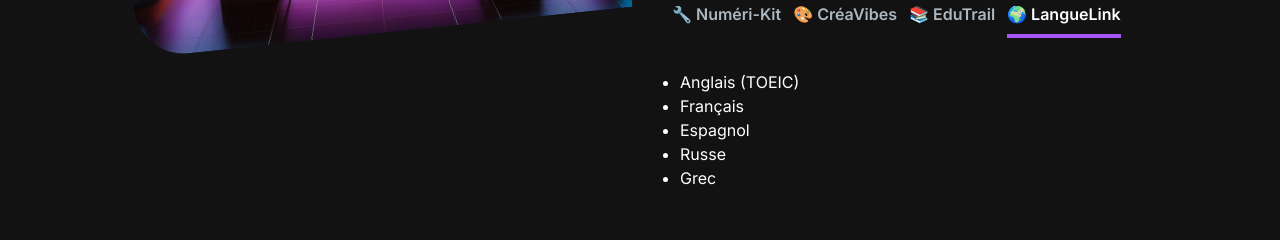
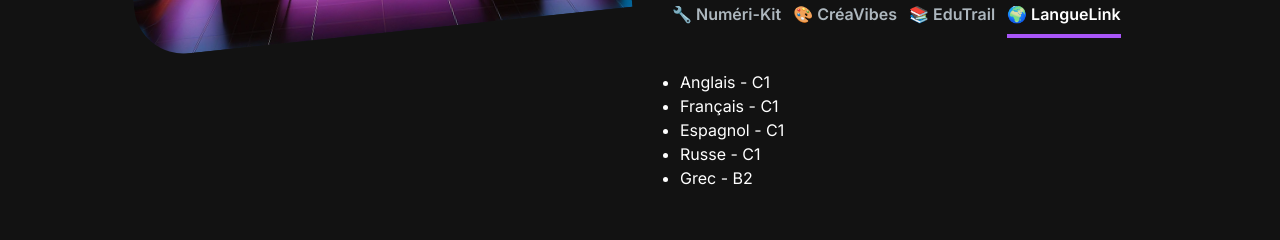
Before and after one commit to capuchinisimos/portfolio-5, a Next.js app: page / in a window 1280 px wide. Both pictures are taken after a click on the button "🌍 LangueLink". Shown: the part 1294-1534 px from the top of the page. Built offline with nearby package versions, Linux system fonts and the light colour scheme.

Commit message:
corrections &apos

```diff
--- a/src/app/components/AboutSection.jsx
+++ b/src/app/components/AboutSection.jsx
@@ -60,11 +60,11 @@ const TAB_DATA = [
     <>
       <ul className="list-disc pl-4">
         <li>
-          Openclassrooms - Développement d'applications JavaScript React - Titre RNCP Niveau BAC+4 (en cours)
+          Openclassrooms - Développement d&apos;applications JavaScript React - Titre RNCP Niveau BAC+4 (en cours)
           </li>
           <br/>
         <li>
-          Université d'État des Télécommunications de Saint-Pétersbourg nommée d'après le Professeur M.A. Bonch-Bruevich - Programmation dans les Systèmes Informatiques (2021)
+          Université d&apos;État des Télécommunications de Saint-Pétersbourg nommée d&apos;après le Professeur M.A. Bonch-Bruevich - Programmation dans les Systèmes Informatiques (2021)
         </li>
       </ul>
     </>
@@ -96,11 +96,11 @@ const TAB_DATA = [
     id: "langues",
     content: (
       <ul className="list-disc pl-2">
-        <li>Anglais (TOEIC) </li>
-        <li>Français</li>
-        <li>Espagnol </li>
-        <li>Russe </li>
-         <li>Grec </li>
+        <li>Anglais - C1 </li>
+        <li>Français - C1</li>
+        <li>Espagnol - C1</li>
+        <li>Russe - C1</li>
+         <li>Grec - B2</li>
       </ul>
     ),
   },
@@ -125,15 +125,15 @@ const AboutSection = () => {
           <h2 className="text-4xl font-bold text-white mb-4">01. Ma Saga Numérique</h2>
           <p className="text-base md:text-md">
             <br/>
-            ✨ C'est moi, la digital nomade, slalomant entre codes et créativité depuis ma sortie de l'Université de Télécommunications en 2021. Actuellement, je me spécialise chez OpenClassrooms pour devenir maître Jedi en JavaScript et React, prête à conquérir le web.
+            ✨ C&apos;est moi, la digital nomade, slalomant entre codes et créativité depuis ma sortie de l&apos;Université de Télécommunications en 2021. Actuellement, je me spécialise chez OpenClassrooms pour devenir maître Jedi en JavaScript et React, prête à conquérir le web.
 
 <br/><br/>
-🌍 Avec un cocktail de langues (anglais, espagnol, grec, russe, français) en main, je brise les barrières du code et de la culture, injectant une dose d'innovation dans chaque pixel. Ma mission ? Animer le web avec des designs qui parlent et des codes qui dansent.
+🌍 Avec un cocktail de langues (anglais, espagnol, grec, russe, français) en main, je brise les barrières du code et de la culture, injectant une dose d&apos;innovation dans chaque pixel. Ma mission ? Animer le web avec des designs qui parlent et des codes qui dansent.
               <br/ ><br/ >
 
-       🚀 Exploratrice du digital, j'ai collaboré avec des âmes créatives mondialement, transformant chaque projet en une aventure unique. Je crois en l'innovation ancrée dans l'authenticité, laissant ma marque sur le web, une ligne de code à la fois.
+       🚀 Exploratrice du digital, j&apos;ai collaboré avec des âmes créatives mondialement, transformant chaque projet en une aventure unique. Je crois en l&apos;innovation ancrée dans l&apos;authenticité, laissant ma marque sur le web, une ligne de code à la fois.
             <br /><br />
-            💥 Prêts pour une odyssée numérique où créativité et technologie fusionnent ? Embarquons ensemble vers l'infini du web.
+            💥 Prêts pour une odyssée numérique où créativité et technologie fusionnent ? Embarquons ensemble vers l&apos;infini du web.
           </p>
           <div className="flex flex-row justify-start mt-8">
             <TabButton
--- a/src/app/components/EmailSection.jsx
+++ b/src/app/components/EmailSection.jsx
@@ -57,7 +57,7 @@ const EmailSection = () => {
         </h5>
         <p className="text-[#ADB7BE] mb-4 max-w-md text-xl">
           {" "}
-          Mon inbox, c'est un peu comme la porte d'un frigo : toujours ouverte pour les bonnes idées et les échanges sympas. Lancez-moi un message, et mettons du piquant dans nos projets !
+          Mon inbox, c&apos;est un peu comme la porte d&apos;un frigo : toujours ouverte pour les bonnes idées et les échanges sympas. Lancez-moi un message, et mettons du piquant dans nos projets !
         </p>
 
         <div className="socials flex flex-row gap-2">
@@ -101,7 +101,7 @@ const EmailSection = () => {
                 htmlFor="subject"
                 className="text-white block text-sm mb-2 font-medium"
               >
-                L'aventure commence ici (Objet)
+                L&apos;aventure commence ici (Objet)
               </label>
               <input
                 name="subject"
--- a/src/app/components/HeroSection.jsx
+++ b/src/app/components/HeroSection.jsx
@@ -17,7 +17,7 @@ const HeroSection = () => {
         >
           <h1 className="text-white mb-4 text-3xl sm:text-4xl lg:text-6xl lg:leading-normal font-extrabold">
             <span className="text-transparent bg-clip-text bg-gradient-to-r from-primary-400 to-secondary-600">
-              Konnichiwa ! Moi, c'est : {" "}
+              Konnichiwa ! Moi, c&apos;est : {" "}
             </span>
             <br></br>
             <TypeAnimation
--- a/src/app/components/ProjectsSection.jsx
+++ b/src/app/components/ProjectsSection.jsx
@@ -249,7 +249,7 @@ return (
       02. Labo du Code
     </h2>
     <p className="text-[#ADB7BE] mb-4 text-center">
-      Bienvenue dans mon "Labo du Code", l'antre où la magie du développement prend vie. Ici, chaque projet est une potion unique, distillée à partir de la quintessence de la technologie et de l'art. En franchissant ces portes virtuelles, vous découvrirez des créations nées d'expérimentations audacieuses et d'innovations sans limites. Malgré les serments de confidentialité qui scellent certains de mes travaux dans l'ombre, j'ai le plaisir de lever le voile sur une sélection de mes explorations les plus passionnantes. Ready pour une dose de cool tech ?
+      Bienvenue dans mon &quot;Labo du Code&quot;, l&apos;antre où la magie du développement prend vie. Ici, chaque projet est une potion unique, distillée à partir de la quintessence de la technologie et de l&apos;art. En franchissant ces portes virtuelles, vous découvrirez des créations nées d&apos;expérimentations audacieuses et d&apos;innovations sans limites. Malgré les serments de confidentialité qui scellent certains de mes travaux dans l&apos;ombre, j&apos;ai le plaisir de lever le voile sur une sélection de mes explorations les plus passionnantes. Ready pour une dose de cool tech ?
     </p>
     <div className="flex flex-wrap justify-center items-center gap-2 py-4 px-4 md:py-6">
       <ProjectTag
```
